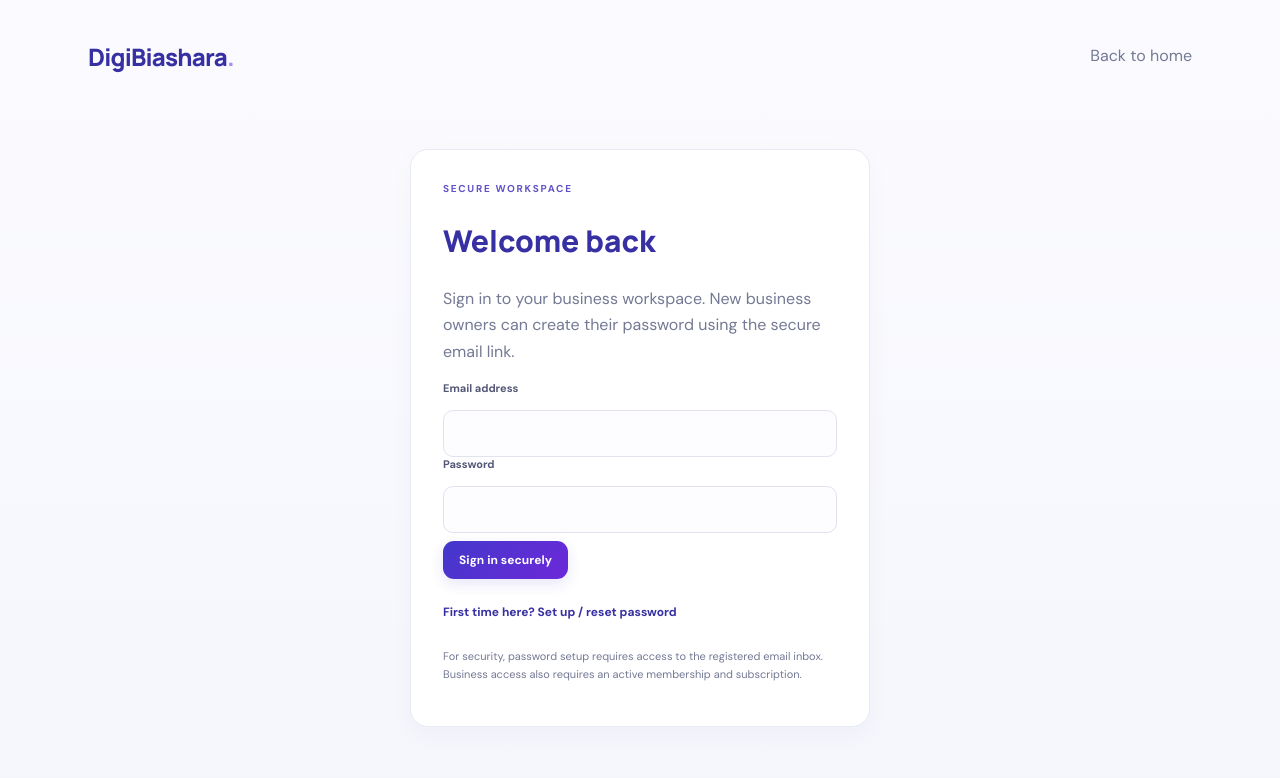
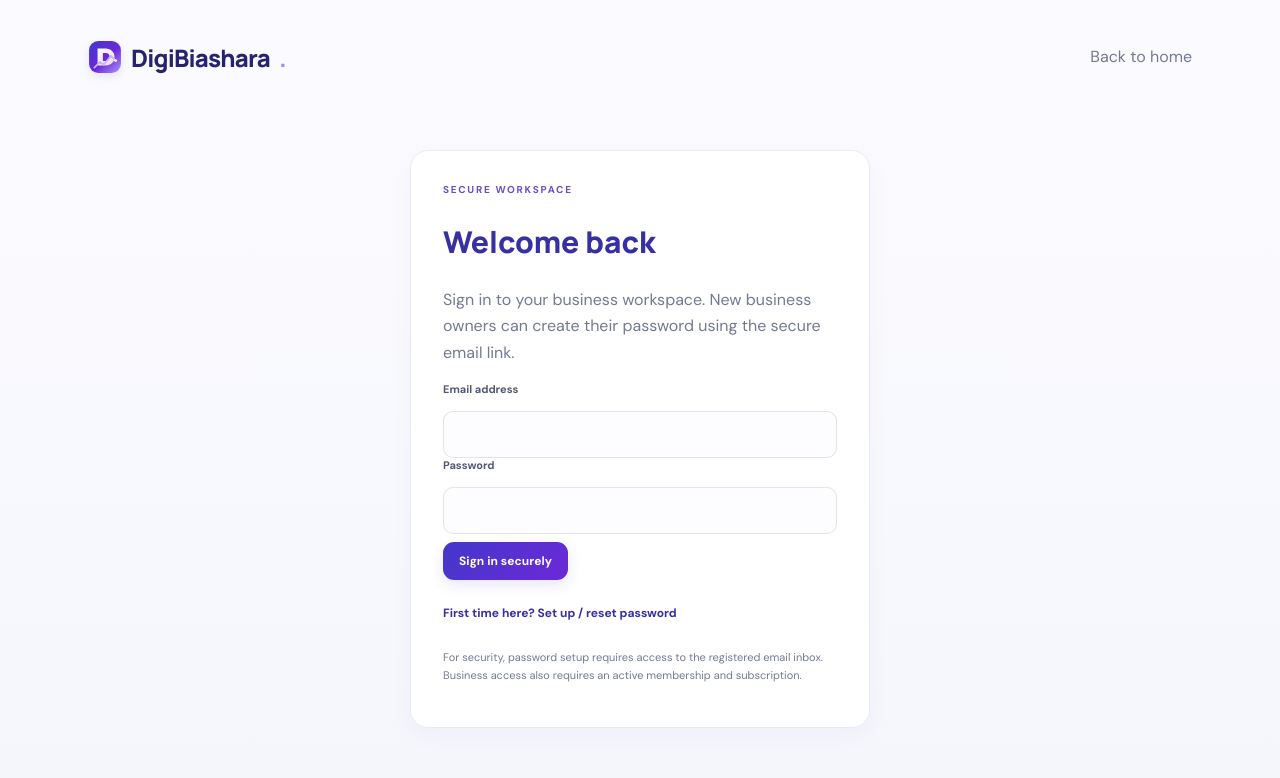
Before and after one commit to ayana79696-cell/digibiashara, a Next.js app: page /login in a window 1280 px wide. Shown: the top 778 px of the page. Built offline with nearby package versions, Linux system fonts and the light colour scheme.

Commit message:
Apply DigiBiashara logo across shared navigation and wordmarks

```diff
--- a/src/app/globals.css
+++ b/src/app/globals.css
@@ -154,3 +154,22 @@ footer.admin-footer{border-top:1px solid #e9eaf4;color:#9296ae;margin-top:30px}
  .metric strong{font-size:21px}
  .welcome-band h2{font-size:25px}
 }
+
+
+/* DigiBiashara brand mark: shared wordmark for landing, login and workspaces */
+.logo{
+ display:inline-flex;align-items:center;gap:9px;
+ font:800 22px Manrope,sans-serif;letter-spacing:-.8px;color:#28236f;
+}
+.logo:before{
+ content:"";display:inline-block;flex:0 0 34px;width:34px;height:34px;
+ background:url('/digibiashara-logo.svg') center/contain no-repeat;
+ filter:drop-shadow(0 3px 5px #4338ca20);
+}
+.admin-side .logo{font-size:21px;gap:9px;padding-bottom:24px}
+.admin-side .logo:before{width:36px;height:36px;flex-basis:36px}
+.nav .logo{font-size:24px}
+@media(max-width:760px){
+ .admin-side .logo{font-size:18px;padding:4px 10px 4px 2px}
+ .admin-side .logo:before{width:29px;height:29px;flex-basis:29px}
+}
```
